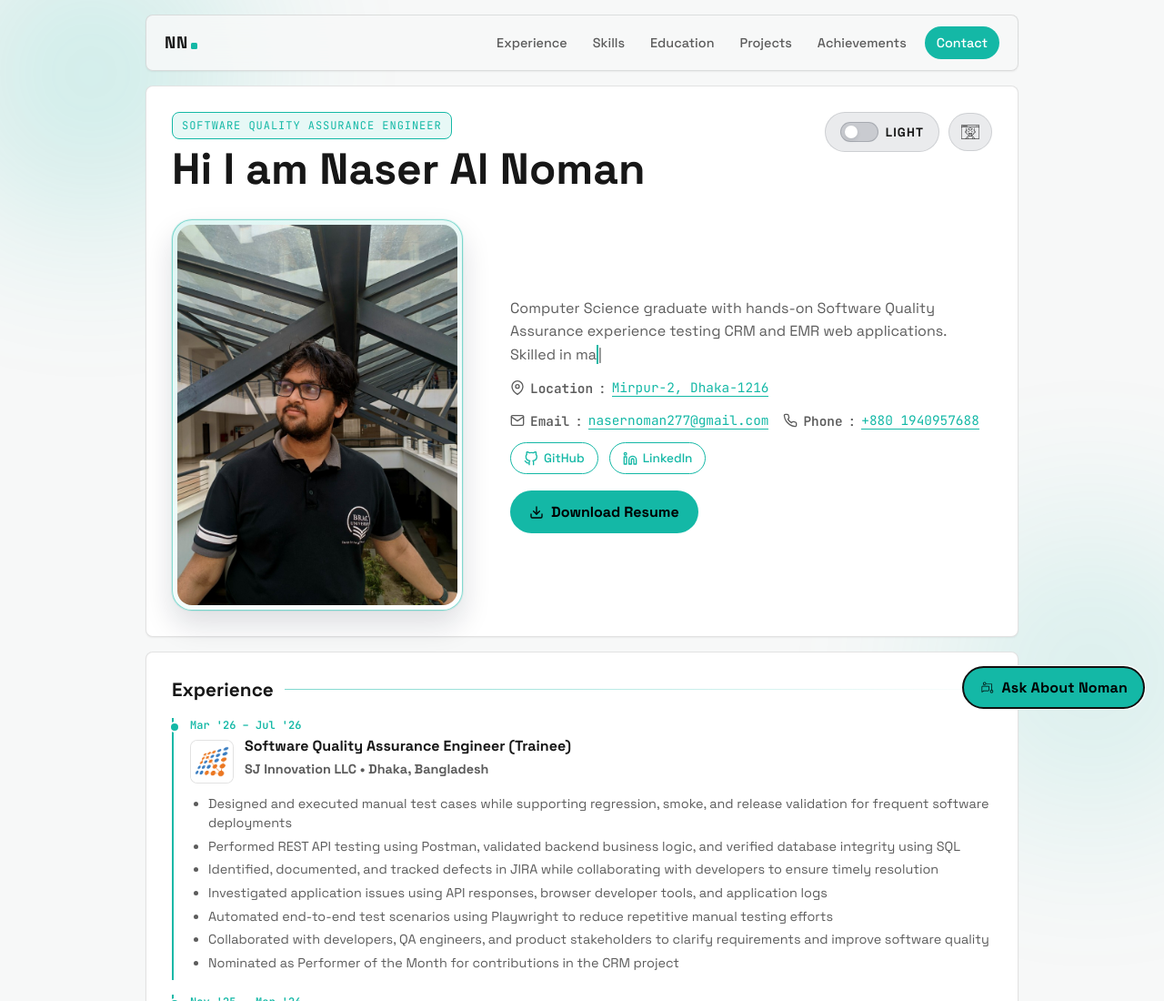
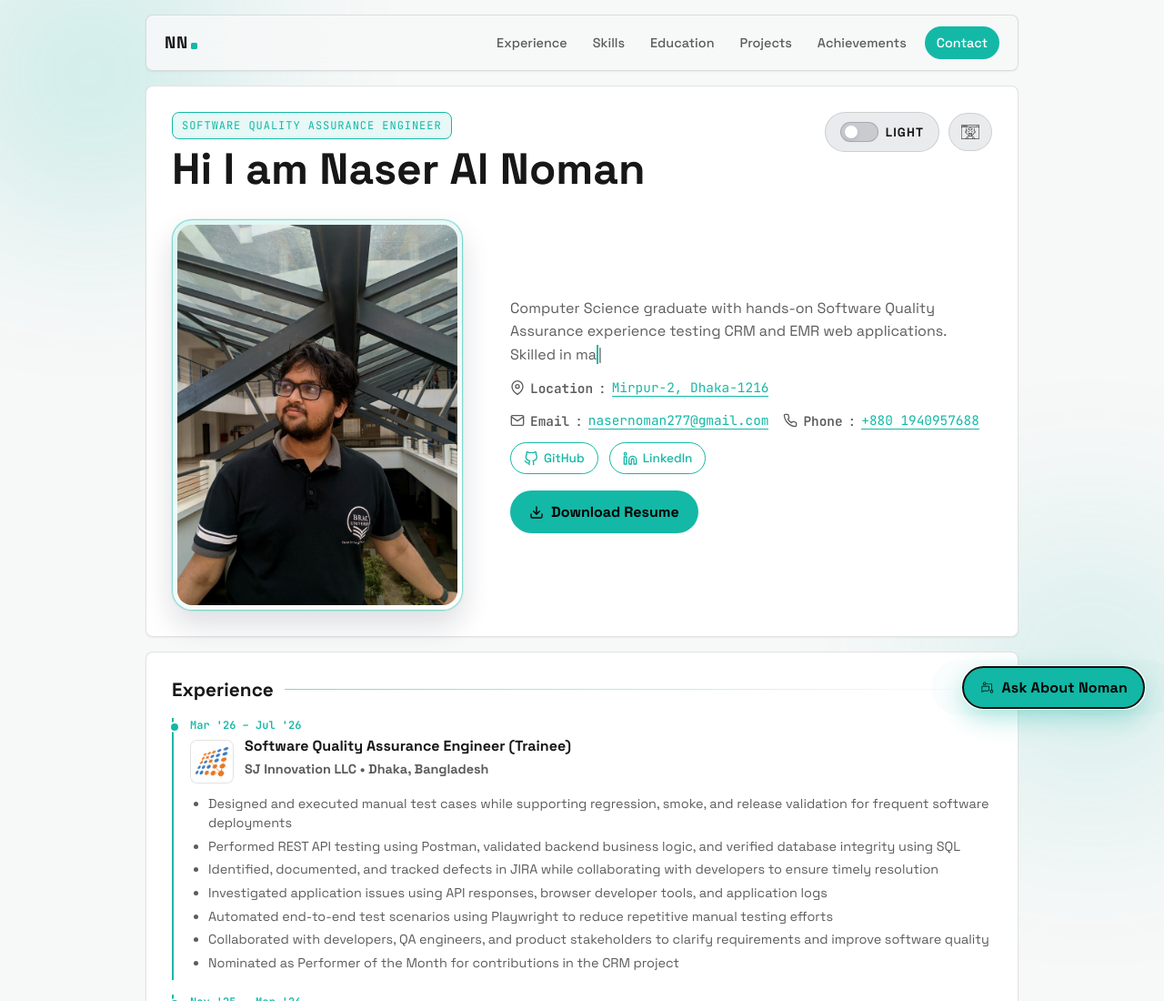
Before and after one commit to Naser-Al-Noman/acshen, a website: page public/index.html in a window 1280 px wide. Shown: the top 1100 px of the page at 91% size. Drawn offline with Linux system fonts and the light colour scheme.

Commit message:
update style

```diff
--- a/public/index.html
+++ b/public/index.html
@@ -480,6 +480,10 @@
         aria-expanded="false"
         aria-label="Ask about Noman"
       >
+        <span class="chat-launcher-rings" aria-hidden="true">
+          <span class="chat-launcher-ring"></span>
+          <span class="chat-launcher-ring"></span>
+        </span>
         <img src="logos/chat-intelligence-svgrepo-com-dark.svg" data-light="logos/chat-intelligence-svgrepo-com-dark.svg" data-dark="logos/chat-intelligence-svgrepo-com-white.svg" alt="Chat icon" class="chat-launcher-icon" aria-hidden="true" />
         <span class="chat-launcher-text">Ask About Noman</span>
       </button>
--- a/public/styles.css
+++ b/public/styles.css
@@ -999,6 +999,8 @@ a.contact-detail-value:focus-visible {
 }
 
 .chat-launcher {
+  position: relative;
+  isolation: isolate;
   border: 0;
   border-radius: 999px;
   padding: 12px 18px;
@@ -1007,12 +1009,64 @@ a.contact-detail-value:focus-visible {
   font: inherit;
   font-weight: 700;
   letter-spacing: 0.01em;
-  box-shadow: var(--shadow);
+  box-shadow:
+    0 0 0 0 rgba(var(--accent-rgb), 0.4),
+    0 8px 24px rgba(var(--accent-rgb), 0.28),
+    var(--shadow);
   cursor: pointer;
   display: inline-flex;
   align-items: center;
   justify-content: center;
   gap: 0.5rem;
+  transition: transform 0.2s ease, box-shadow 0.2s ease;
+  overflow: visible;
+  animation: chat-launcher-glow 2.6s ease-in-out infinite;
+}
+
+.chat-launcher-rings {
+  position: absolute;
+  inset: 0;
+  pointer-events: none;
+  z-index: -1;
+}
+
+.chat-launcher-ring {
+  position: absolute;
+  inset: 0;
+  border-radius: 999px;
+  background: rgba(var(--accent-rgb), 0.35);
+  opacity: 0;
+  animation: chat-launcher-pulse 2.6s cubic-bezier(0.15, 0.6, 0.3, 1) infinite;
+}
+
+.chat-launcher-ring:nth-child(2) {
+  animation-delay: 1.3s;
+}
+
+@keyframes chat-launcher-pulse {
+  0% {
+    transform: scale(1);
+    opacity: 0.5;
+  }
+  100% {
+    transform: scale(1.4);
+    opacity: 0;
+  }
+}
+
+@keyframes chat-launcher-glow {
+  0%, 100% {
+    box-shadow:
+      0 0 0 0 rgba(var(--accent-rgb), 0.35),
+      0 8px 24px rgba(var(--accent-rgb), 0.22),
+      var(--shadow);
+  }
+  50% {
+    box-shadow:
+      0 0 0 8px rgba(var(--accent-rgb), 0),
+      0 10px 28px rgba(var(--accent-rgb), 0.38),
+      var(--shadow);
+  }
 }
 
 .chat-launcher-icon {
@@ -1069,6 +1123,10 @@ a.contact-detail-value:focus-visible {
   opacity: 0;
   pointer-events: none;
   display: none;
+}
+
+.chat-widget.open .chat-launcher-ring {
+  animation: none;
 }
 
 .chat-widget.closed .chatbot-panel,
@@ -1854,6 +1912,15 @@ a:hover {
   .nav-menu-toggle-bar {
     transition: none;
   }
+
+  .chat-launcher-ring {
+    animation: none;
+    opacity: 0;
+  }
+
+  .chat-launcher {
+    animation: none;
+  }
 }
 
 /* Footer */
```
